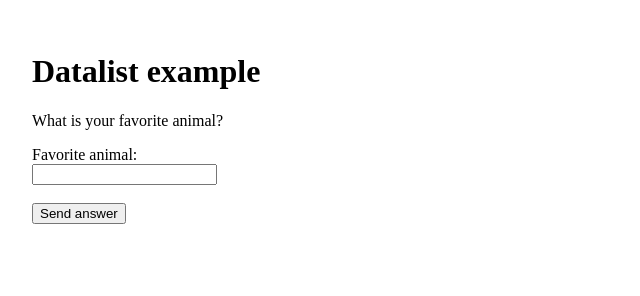
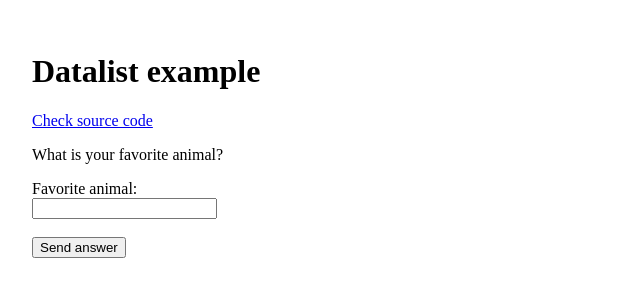
Before and after one commit to radek-anuszewski/datalist, a plain HTML site: page index.html in a window 1280 px wide. Shown: the whole page, without its empty margins (0-640 px from the left). Drawn offline with Linux system fonts and the light colour scheme.

Commit message:
Update index.html

```diff
--- a/index.html
+++ b/index.html
@@ -18,6 +18,7 @@
 <main>
   <h1>Datalist example</h1>
   <article>
+		<a href="https://github.com/radek-anuszewski/datalist" rel="noopener noreferrer">Check source code</a>
     <p>What is your favorite animal?</p>
     <label for="favoriteAnimal">Favorite animal:</label><br>
     <input type="text" id="favoriteAnimal" list="animals"><br><br>
```
